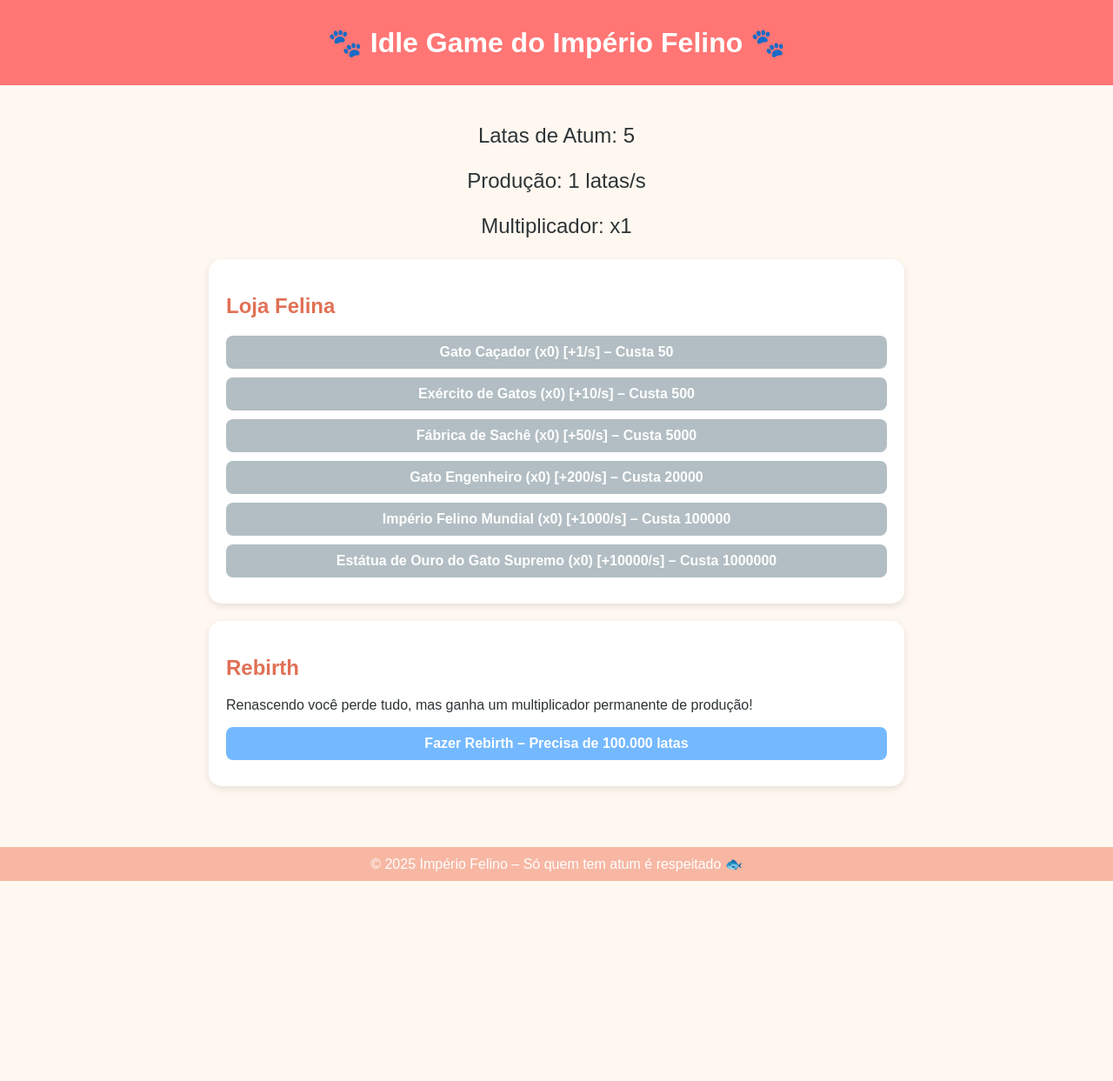
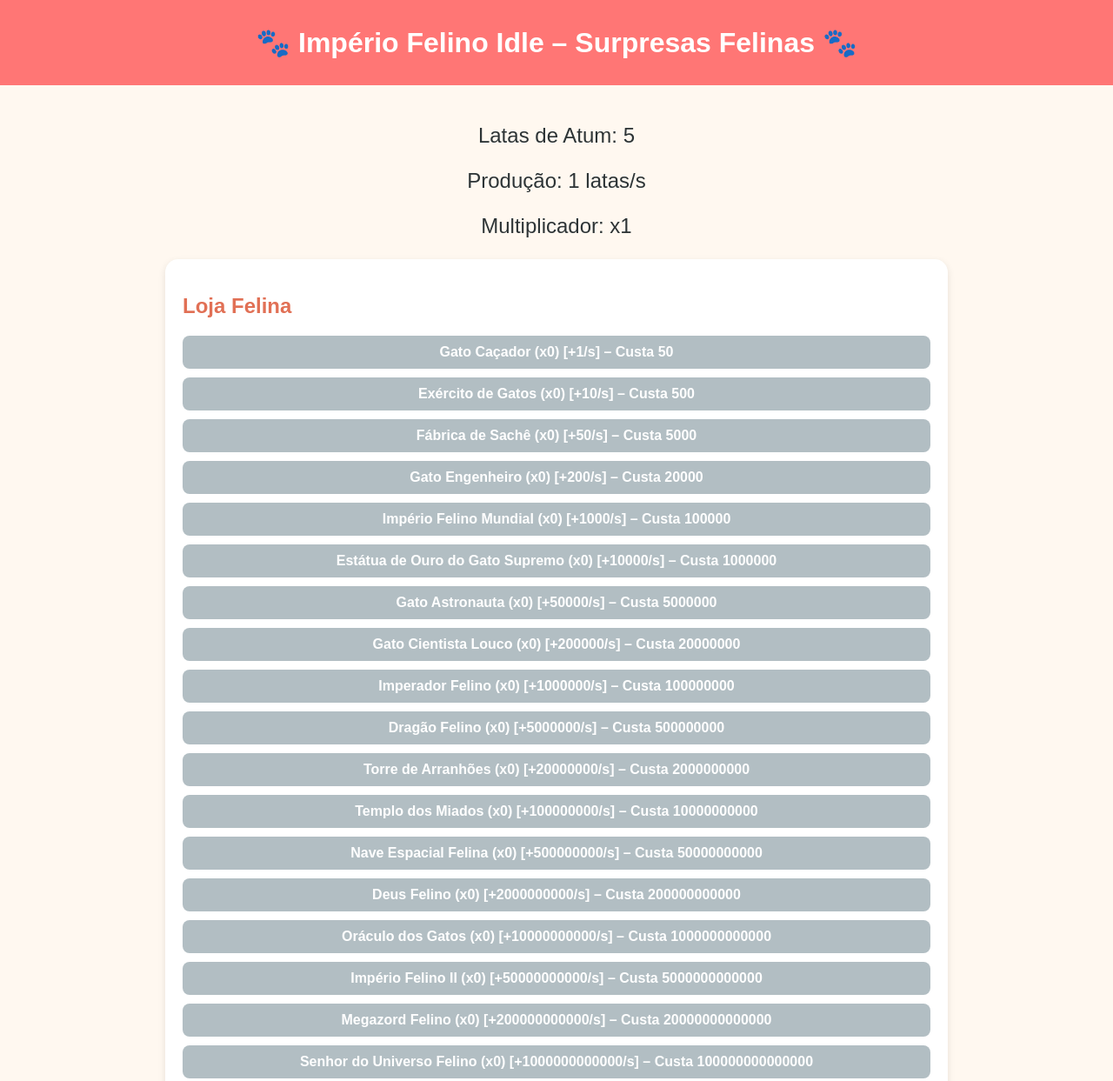
Before and after one commit to HeitorMigoto123/IDLE-felino, a plain HTML site: page index.html in a window 1280 px wide. Shown: the top 1243 px of the page at 87% size. Before the commit the page ends 1013 px from the top, so only its background shows below. Drawn offline with Linux system fonts and the light colour scheme.

Commit message:
Update index.html

```diff
--- a/index.html
+++ b/index.html
@@ -2,73 +2,22 @@
 <html lang="pt-BR">
 <head>
 <meta charset="UTF-8">
-  <title>Império Felino Idle</title>
+<title>Império Felino Idle – Surpresas</title>
 <style>
-    body {
-      font-family: Arial, sans-serif;
-      background: #fff8f0;
-      margin: 0; padding: 0;
-      text-align: center;
-      color: #2d3436;
-    }
-    header {
-      background: #ff7675;
-      color: white;
-      padding: 30px;
-      font-size: 2em;
-      font-weight: bold;
-    }
-    main {
-      padding: 20px;
-      max-width: 800px;
-      margin: auto;
-    }
-    .contador {
-      font-size: 1.5em;
-      margin: 20px 0;
-    }
-    .loja, .rebirth {
-      background: white;
-      margin: 20px auto;
-      padding: 20px;
-      border-radius: 15px;
-      box-shadow: 0 3px 8px rgba(0,0,0,0.1);
-      text-align: left;
-    }
-    h2 {
-      color: #e17055;
-    }
-    button {
-      display: block;
-      width: 100%;
-      margin: 10px 0;
-      padding: 10px;
-      border: none;
-      border-radius: 8px;
-      background: #74b9ff;
-      color: white;
-      font-weight: bold;
-      font-size: 1em;
-      cursor: pointer;
-      transition: 0.3s;
-    }
-    button:hover {
-      background: #0984e3;
-    }
-    button:disabled {
-      background: #b2bec3;
-      cursor: not-allowed;
-    }
-    footer {
-      margin-top: 30px;
-      background: #f7b7a3;
-      color: white;
-      padding: 10px;
-    }
+  body { font-family: Arial,sans-serif; background:#fff8f0; margin:0; padding:0; text-align:center; color:#2d3436;}
+  header {background:#ff7675;color:white;padding:30px;font-size:2em;font-weight:bold;}
+  main {padding:20px; max-width:900px;margin:auto;}
+  .contador {font-size:1.5em;margin:20px 0;}
+  .loja,.rebirth {background:white;margin:20px auto;padding:20px;border-radius:15px;box-shadow:0 3px 8px rgba(0,0,0,0.1); text-align:left;}
+  h2 {color:#e17055;}
+  button {display:block;width:100%;margin:10px 0;padding:10px;border:none;border-radius:8px;background:#74b9ff;color:white;font-weight:bold;font-size:1em;cursor:pointer;transition:.3s;}
+  button:hover{background:#0984e3;}
+  button:disabled{background:#b2bec3;cursor:not-allowed;}
+  footer{margin-top:30px;background:#f7b7a3;color:white;padding:10px;}
 </style>
 </head>
 <body>
-  <header>🐾 Idle Game do Império Felino 🐾</header>
+<header>🐾 Império Felino Idle – Surpresas Felinas 🐾</header>
 <main>
 <div class="contador">
 <p>Latas de Atum: <span id="latas">0</span></p>
@@ -83,94 +32,96 @@
 
 <div class="rebirth">
 <h2>Rebirth</h2>
-      <p>Renascendo você perde tudo, mas ganha um multiplicador permanente de produção!</p>
+<p>Renascendo você perde tudo, mas ganha multiplicador permanente de produção!</p>
 <button onclick="rebirth()">Fazer Rebirth – Precisa de 100.000 latas</button>
 </div>
 </main>
-  <footer>
-    © 2025 Império Felino – Só quem tem atum é respeitado 🐟
-  </footer>
+<footer>© 2025 Império Felino – Surpresas e latas obrigatórias 🐟</footer>
 
 <script>
 let game = {
-      latas: 0,
-      lps: 1,
-      mult: 1,
-      upgrades: {
-        cacador: { nome: "Gato Caçador", qtd: 0, bonus: 1, custo: 50 },
-        exercito: { nome: "Exército de Gatos", qtd: 0, bonus: 10, custo: 500 },
-        fabrica: { nome: "Fábrica de Sachê", qtd: 0, bonus: 50, custo: 5000 },
-        engenheiro: { nome: "Gato Engenheiro", qtd: 0, bonus: 200, custo: 20000 },
-        imperio: { nome: "Império Felino Mundial", qtd: 0, bonus: 1000, custo: 100000 },
-        estatua: { nome: "Estátua de Ouro do Gato Supremo", qtd: 0, bonus: 10000, custo: 1000000 }
+  latas:0,
+  lps:1,
+  mult:1,
+  upgrades:{
+    cacador:{nome:"Gato Caçador",qtd:0,bonus:1,custo:50},
+    exercito:{nome:"Exército de Gatos",qtd:0,bonus:10,custo:500},
+    fabrica:{nome:"Fábrica de Sachê",qtd:0,bonus:50,custo:5000},
+    engenheiro:{nome:"Gato Engenheiro",qtd:0,bonus:200,custo:20000},
+    imperio:{nome:"Império Felino Mundial",qtd:0,bonus:1000,custo:100000},
+    estatua:{nome:"Estátua de Ouro do Gato Supremo",qtd:0,bonus:10000,custo:1000000},
+    astronauta:{nome:"Gato Astronauta",qtd:0,bonus:50000,custo:5000000},
+    cientista:{nome:"Gato Cientista Louco",qtd:0,bonus:200000,custo:20000000},
+    imperador:{nome:"Imperador Felino",qtd:0,bonus:1000000,custo:100000000},
+    dragao:{nome:"Dragão Felino",qtd:0,bonus:5000000,custo:500000000},
+    torre:{nome:"Torre de Arranhões",qtd:0,bonus:20000000,custo:2000000000},
+    templo:{nome:"Templo dos Miados",qtd:0,bonus:100000000,custo:10000000000},
+    nave:{nome:"Nave Espacial Felina",qtd:0,bonus:500000000,custo:50000000000},
+    deus:{nome:"Deus Felino",qtd:0,bonus:2000000000,custo:200000000000},
+    oraculo:{nome:"Oráculo dos Gatos",qtd:0,bonus:10000000000,custo:1000000000000},
+    imperio2:{nome:"Império Felino II",qtd:0,bonus:50000000000,custo:5000000000000},
+    gatozord:{nome:"Megazord Felino",qtd:0,bonus:200000000000,custo:20000000000000},
+    universo:{nome:"Senhor do Universo Felino",qtd:0,bonus:1000000000000,custo:100000000000000},
+    omni:{nome:"Omnigato Supremo",qtd:0,bonus:5000000000000,custo:500000000000000},
+    cosmos:{nome:"Cosmos Felino",qtd:0,bonus:20000000000000,custo:2000000000000000}
   }
 };
 
-    function atualizarTela() {
-      document.getElementById("latas").textContent = Math.floor(game.latas);
-      document.getElementById("lps").textContent = game.lps * game.mult;
-      document.getElementById("mult").textContent = game.mult;
+function atualizarTela(){
+  document.getElementById("latas").textContent=Math.floor(game.latas);
+  document.getElementById("lps").textContent=game.lps*game.mult;
+  document.getElementById("mult").textContent=game.mult;
 
-      let lojaHTML = "";
-      for (let key in game.upgrades) {
-        let up = game.upgrades[key];
-        lojaHTML += `<button onclick="comprarUpgrade('${key}')" ${game.latas < up.custo ? "disabled" : ""}>
+  let lojaHTML="";
+  for(let key in game.upgrades){
+    let up=game.upgrades[key];
+    lojaHTML+=`<button onclick="comprarUpgrade('${key}')" ${game.latas<up.custo?"disabled":""}>
       ${up.nome} (x${up.qtd}) [+${up.bonus}/s] – Custa ${up.custo}
     </button>`;
   }
-      document.getElementById("loja-botoes").innerHTML = lojaHTML;
+  document.getElementById("loja-botoes").innerHTML=lojaHTML;
 }
 
-    function loop() {
-      game.latas += game.lps * game.mult;
-      atualizarTela();
-      salvar();
-    }
-    setInterval(loop, 1000);
+function loop(){game.latas+=game.lps*game.mult; atualizarTela(); salvar();}
+setInterval(loop,1000);
 
-    function comprarUpgrade(tipo) {
-      let up = game.upgrades[tipo];
-      if (game.latas >= up.custo) {
-        game.latas -= up.custo;
-        game.lps += up.bonus;
+function comprarUpgrade(tipo){
+  let up=game.upgrades[tipo];
+  if(game.latas>=up.custo){
+    game.latas-=up.custo;
+    game.lps+=up.bonus;
     up.qtd++;
-        up.custo = Math.floor(up.custo * 1.5);
+    up.custo=Math.floor(up.custo*1.5);
     atualizarTela();
     salvar();
   }
 }
 
-    function rebirth() {
-      if (game.latas >= 100000) {
-        game.latas = 0;
-        game.lps = 1;
-        for (let key in game.upgrades) {
-          game.upgrades[key].qtd = 0;
-          game.upgrades[key].custo = {
-            cacador: 50, exercito: 500, fabrica: 5000,
-            engenheiro: 20000, imperio: 100000, estatua: 1000000
-          }[key];
+function rebirth(){
+  if(game.latas>=100000){
+    game.latas=0;
+    game.lps=1;
+    for(let key in game.upgrades){
+      game.upgrades[key].qtd=0;
+      const precosDefault={
+        cacador:50,exercito:500,fabrica:5000,engenheiro:20000,imperio:100000,
+        estatua:1000000,astronauta:5000000,cientista:20000000,imperador:100000000,
+        dragao:500000000,torre:2000000000,templo:10000000000,nave:50000000000,
+        deus:2000000000,oraculo:1000000000000,imperio2:5000000000000,gatozord:20000000000000,
+        universo:1000000000000,omni:500000000000000,cosmos:2000000000000000
+      };
+      if(precosDefault[key]) game.upgrades[key].custo=precosDefault[key];
     }
     game.mult++;
-        alert("Você renasceu! Seu poder de produção agora é multiplicado por " + game.mult + "!");
+    alert("Você renasceu! Multiplicador agora é x"+game.mult+"!");
     atualizarTela();
     salvar();
   }
 }
 
-    function salvar() {
-      localStorage.setItem("idleFelinoSave", JSON.stringify(game));
-    }
-
-    function carregar() {
-      let dados = localStorage.getItem("idleFelinoSave");
-      if (dados) {
-        game = JSON.parse(dados);
-      }
-      atualizarTela();
-    }
-
-    window.onload = carregar;
+function salvar(){localStorage.setItem("idleFelinoSave",JSON.stringify(game));}
+function carregar(){let dados=localStorage.getItem("idleFelinoSave"); if(dados){game=JSON.parse(dados);} atualizarTela();}
+window.onload=carregar;
 </script>
 </body>
 </html>
```
Lines whose indentation alone changed are shown as unchanged.
